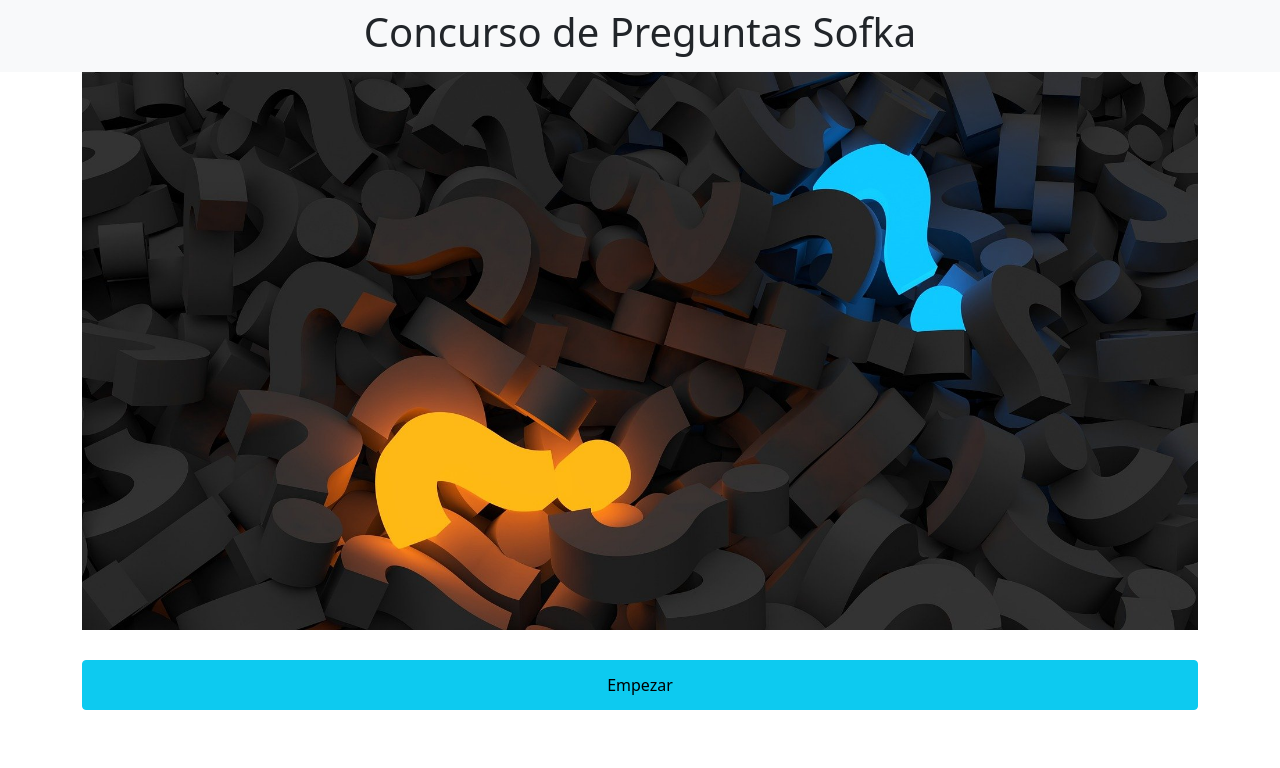
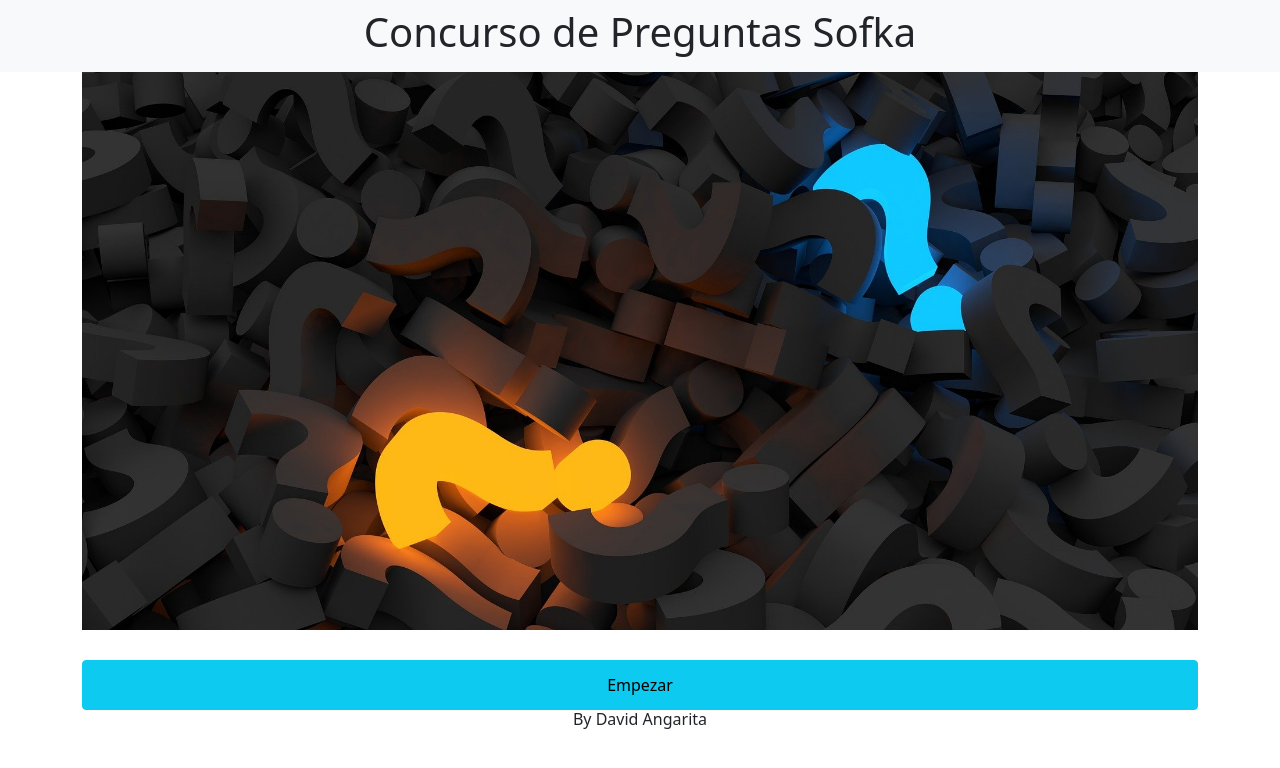
Before and after one commit to davidangarita1/concurso-preguntas, an Angular app: page /concurso in a window 1280 px wide. Shown: the top 768 px of the page. Built offline with nearby package versions, Linux system fonts and the light colour scheme.

Commit message:
añadiendo creditos

```diff
--- a/src/app/concurso/concurso.component.html
+++ b/src/app/concurso/concurso.component.html
@@ -34,3 +34,8 @@
 	</div>
 	<button type="button" class="btn btn-info" *ngIf="juego" (click)="empezarJuego()">Empezar</button>
 </div>
+<div class="row">
+	<div class="col-12 text-center">
+		<h6>By David Angarita</h6>
+	</div>
+</div>
```
